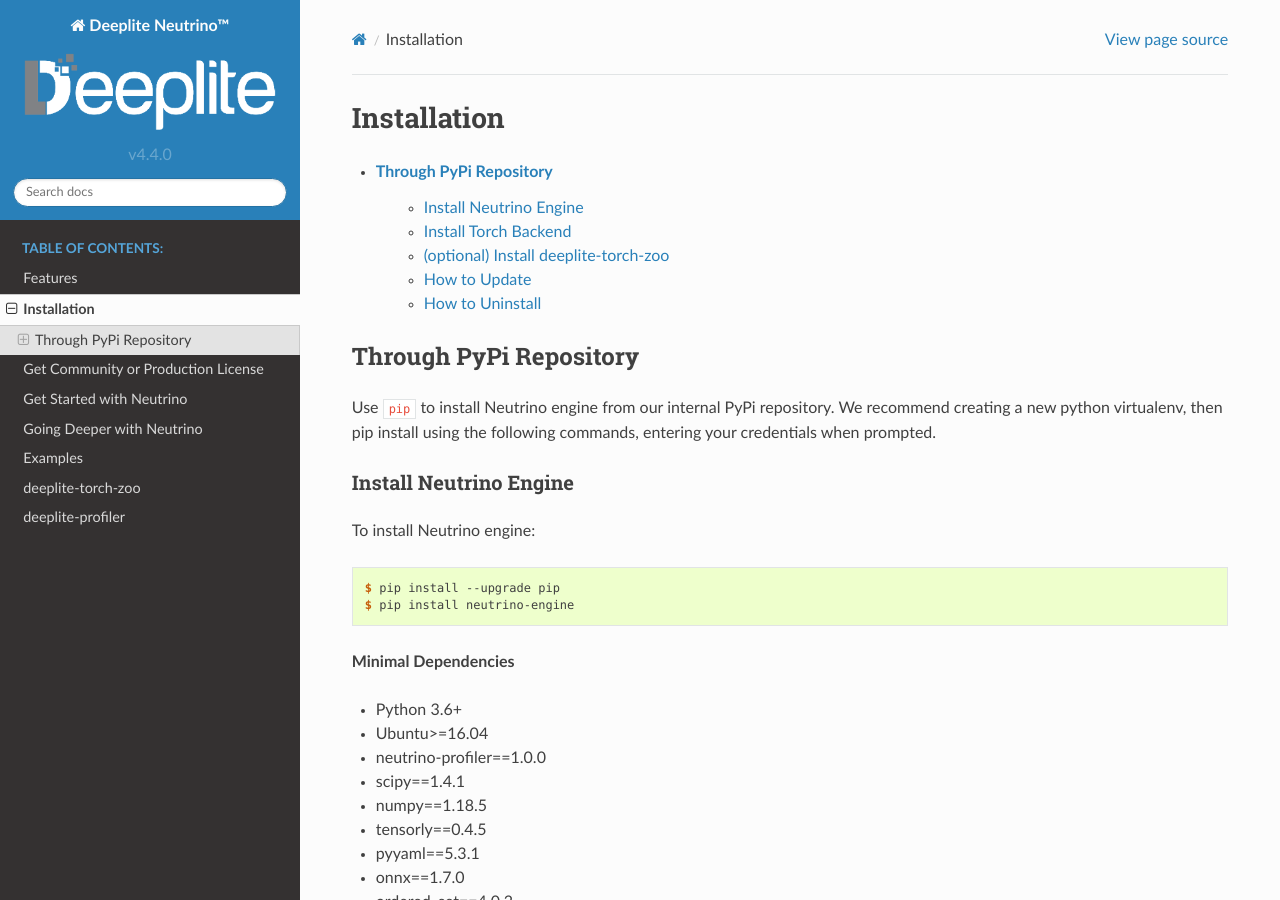
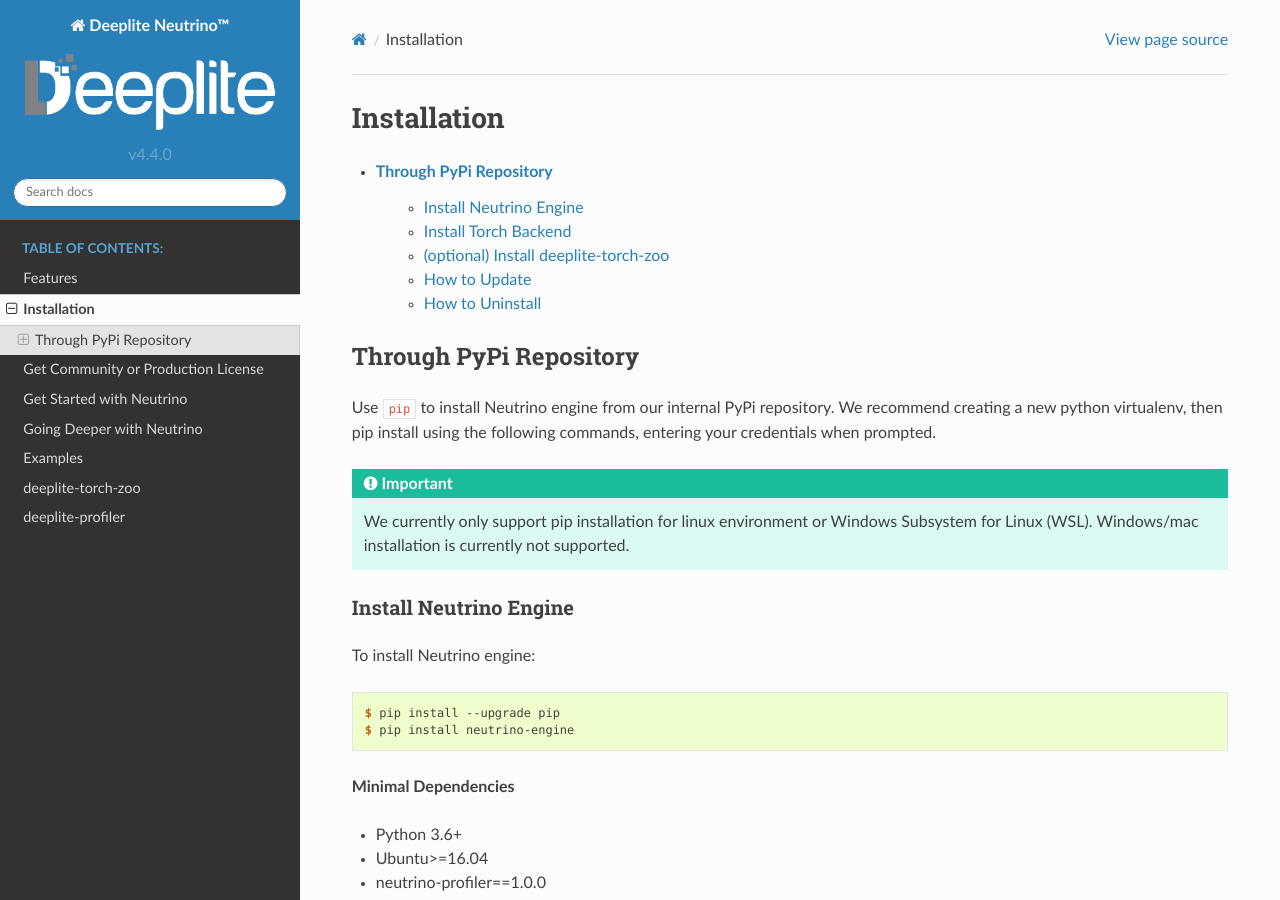
Before and after one commit to Deeplite/neutrino, a Sphinx documentation site: the page built from docs/install.rst, in a window 1280 px wide and 900 px high. Built offline with Sphinx 7.4.7 and the Read the Docs theme 2.0.0, drawn with Linux system fonts in a browser that asks for light colours.

Commit message:
explicitly highlight only linux installation will work

```diff
--- a/docs/install.rst
+++ b/docs/install.rst
@@ -16,6 +16,10 @@
 
 Use ``pip`` to install Neutrino engine from our internal PyPi repository. We recommend creating a new python virtualenv,
 then pip install using the following commands, entering your credentials when prompted.
+
+.. important::
+    We currently only support pip installation for linux environment or Windows Subsystem for Linux (WSL).
+    Windows/mac installation is currently not supported.
 
 .. _pypi_install_engine:
 
```
